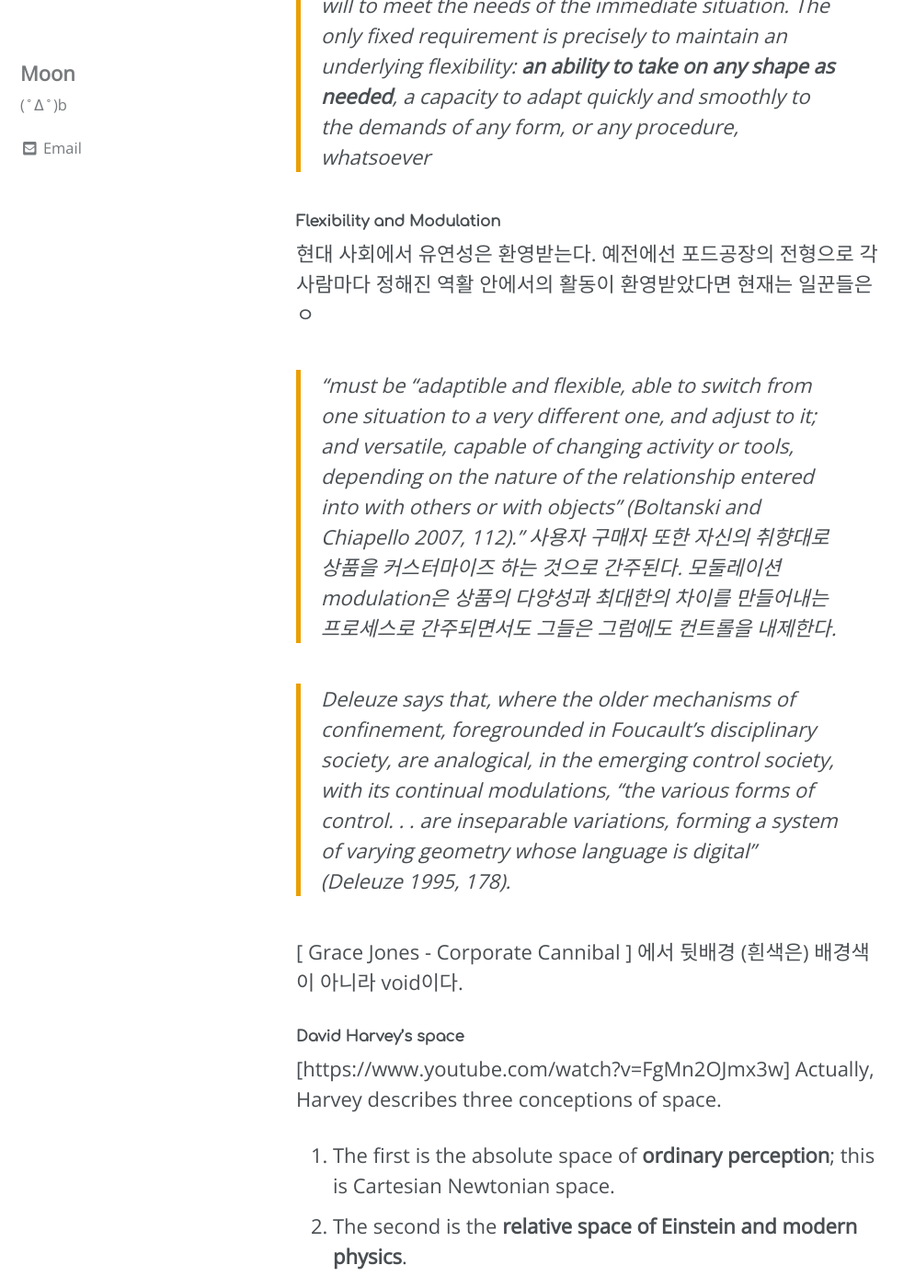
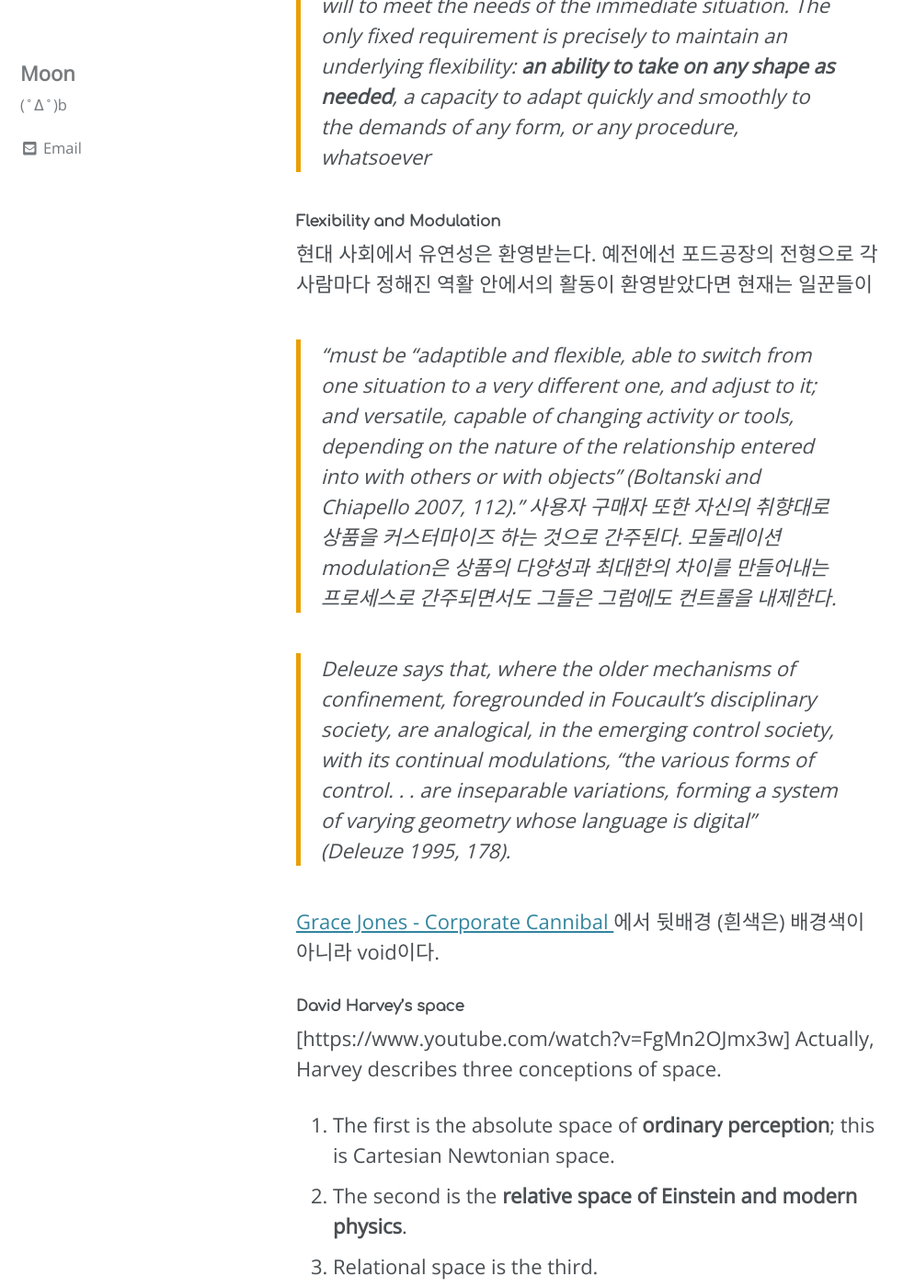
Before and after one commit to theframespace/theframespaces, a Jekyll site: the page built from _posts/2019-05-09-post-cinematic.md, in a window 1280 px wide and 1400 px high, scrolled down 1231 px. Shown: the whole window at 92% size, without its empty margins (0-995 px from the left). Built offline with Jekyll 4.4.1, drawn with Linux system fonts in a browser that asks for light colours; cached includes are drawn as plain includes; nearby versions of some CDN libraries; some web fonts are replaced.

Commit message:
_posts/2019-05-09-post-cinematic.md updated from https://stackedit.io/

```diff
--- a/_posts/2019-05-09-post-cinematic.md
+++ b/_posts/2019-05-09-post-cinematic.md
@@ -21,13 +21,15 @@
 > @ Shaviro@ In the control society, or in the post-Fordist information economy, forms can be changed at will to meet the needs of the immediate situation. The only fixed requirement is precisely to maintain an underlying flexibility: **an ability to take on any shape as needed**, a capacity to adapt quickly and smoothly to the demands of any form, or any procedure, whatsoever
 
 ### Flexibility and Modulation
-현대 사회에서 유연성은 환영받는다. 예전에선 포드공장의 전형으로 각 사람마다 정해진 역활 안에서의 활동이 환영받았다면 현재는 일꾼들은ㅇ
+현대 사회에서 유연성은 환영받는다. 예전에선 포드공장의 전형으로 각 사람마다 정해진 역활 안에서의 활동이 환영받았다면 현재는 일꾼들이
+
 > “must be “adaptible and flexible, able to switch from one situation to a very different one, and adjust to it; and versatile, capable of changing activity or tools, depending on the nature of the relationship entered into with others or with objects” (Boltanski and Chiapello 2007, 112).”
 사용자 구매자 또한 자신의 취향대로 상품을 커스터마이즈 하는 것으로 간주된다. 모둘레이션 modulation은 상품의 다양성과 최대한의 차이를 만들어내는 프로세스로 간주되면서도 그들은 그럼에도 컨트롤을 내제한다.
 
 > Deleuze says that, where the older mechanisms of confinement, foregrounded in Foucault's disciplinary society, are analogical, in the emerging control society, with its continual modulations, "the various forms of control. . . are inseparable variations, forming a system of varying geometry whose language is digital" (Deleuze 1995, 178).
 
-[ Grace Jones - Corporate Cannibal ] 에서 뒷배경 (흰색은) 배경색이 아니라 void이다.
+[Grace Jones - Corporate Cannibal
+](https://www.youtube.com/watch?v=FgMn2OJmx3w) 에서 뒷배경 (흰색은) 배경색이 아니라 void이다.
 
 ###  David Harvey’s space
 [https://www.youtube.com/watch?v=FgMn2OJmx3w]
@@ -50,6 +52,7 @@
 ### Bazinian realism and Contemporary realism
 
 The very opposition between reality based and image-based modes of presentation breaks down in the contemporary world of electronic media and global capital. **Today, the most vivid and intense reality is precisely the reality of images.**
+
 > Those images “require participation in depth” (McLuhan 1994, 31)”
 
 **Assayas** can express his faith in reality. It is only through a delirious aestheticism, and by embracing the artifice of images and sounds, that his movies are able to “relate physically with an audience,” and thereby actualise their extreme abstractions. Such a “relationship to physicality,”
```
Also changed, not shown: other parts of _posts/2019-05-09-post-cinematic.md (+1 -1 lines).
